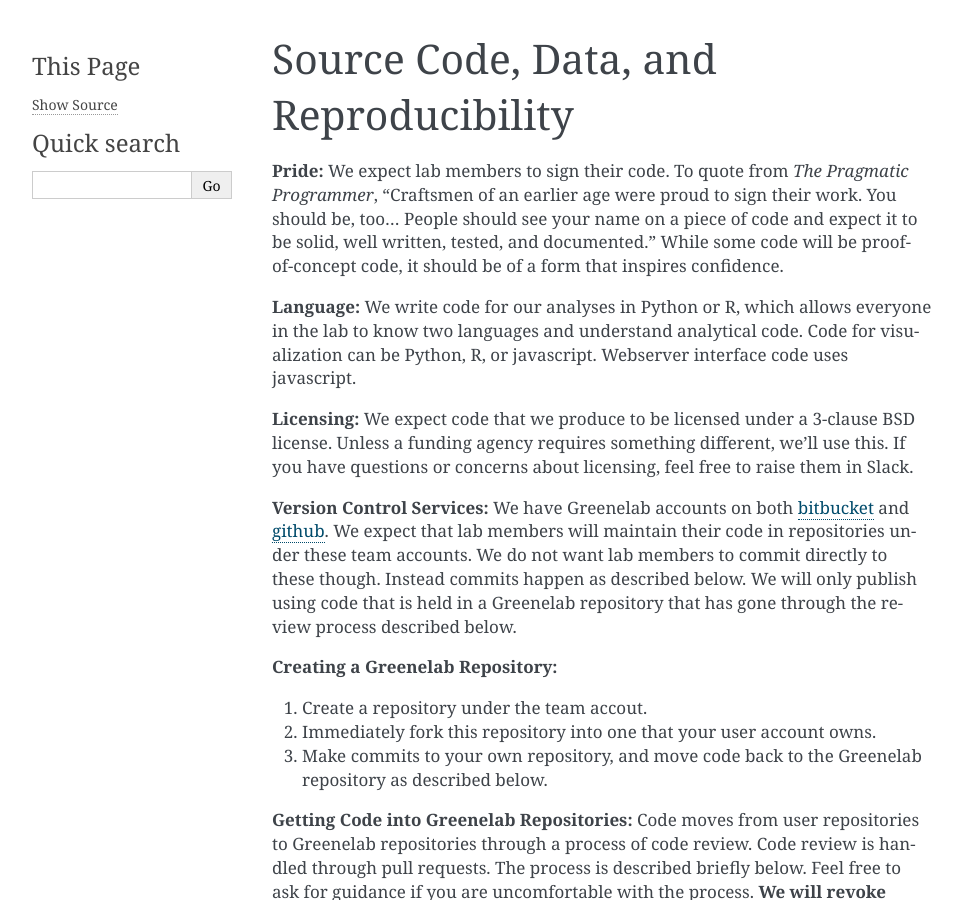
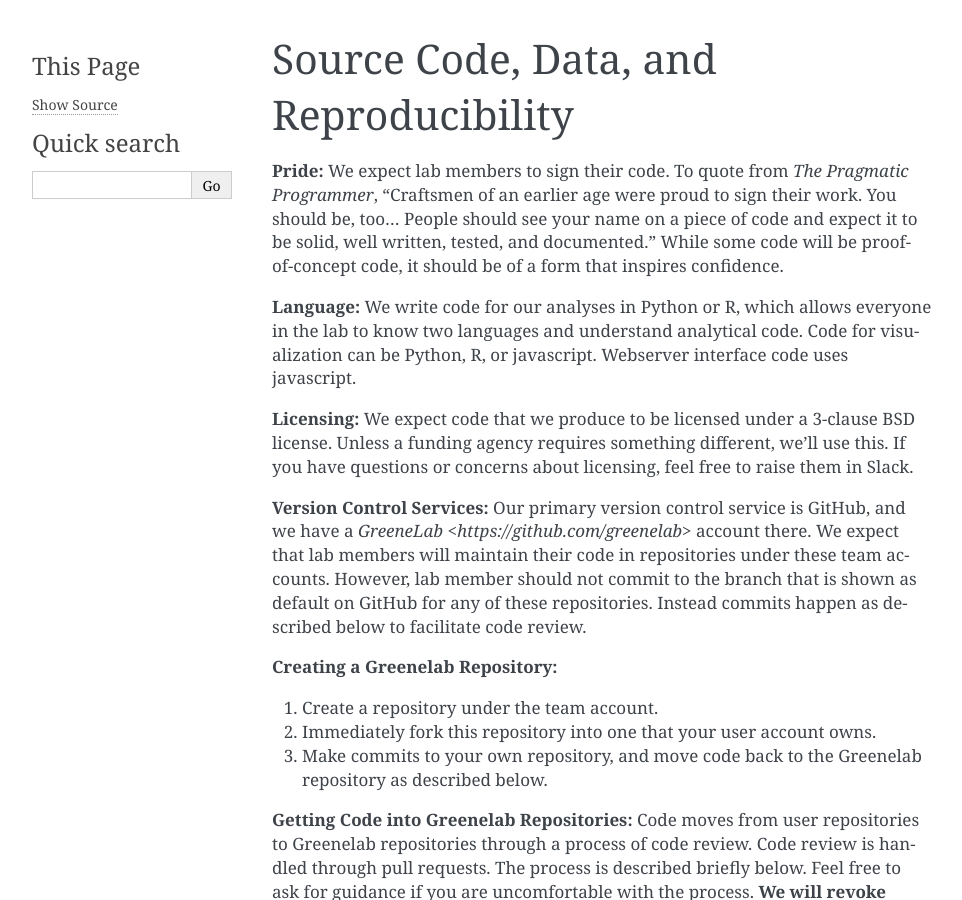
Before and after one commit to greenelab/onboarding, a Sphinx documentation site: the page built from source/coding_and_software.rst, in a window 1280 px wide and 900 px high. Shown: the whole window, without its empty margins (148-1110 px from the left). Built offline with Sphinx 7.4.7, drawn with Linux system fonts in a browser that asks for light colours.

Commit message:
remove discussion of bitbucket account

```diff
--- a/source/coding_and_software.rst
+++ b/source/coding_and_software.rst
@@ -18,17 +18,14 @@ this. If you have questions or concerns about licensing, feel free to raise
 them in Slack.
 
 **Version Control Services:**
-We have Greenelab accounts on both
-`bitbucket <https://bitbucket.org/greenelab>`_ and
-`github <https://github.com/greenelab>`_. We expect that lab members will
-maintain their code in repositories under these team accounts. We do not want
-lab members to commit directly to these though. Instead commits happen as
-described below. We will only publish using code that is held in a Greenelab
-repository that has gone through the review process described below.
+Our primary version control service is GitHub, and we have a `GreeneLab <https://github.com/greenelab>` account there.
+We expect that lab members will maintain their code in repositories under these team accounts.
+However, lab member should not commit to the branch that is shown as default on GitHub for any of these repositories.
+Instead commits happen as described below to facilitate code review.
 
 **Creating a Greenelab Repository:**
 
-1) Create a repository under the team accout.
+1) Create a repository under the team account.
 2) Immediately fork this repository into one that your user account owns.
 3) Make commits to your own repository, and move code back to the Greenelab
    repository as described below.
```
